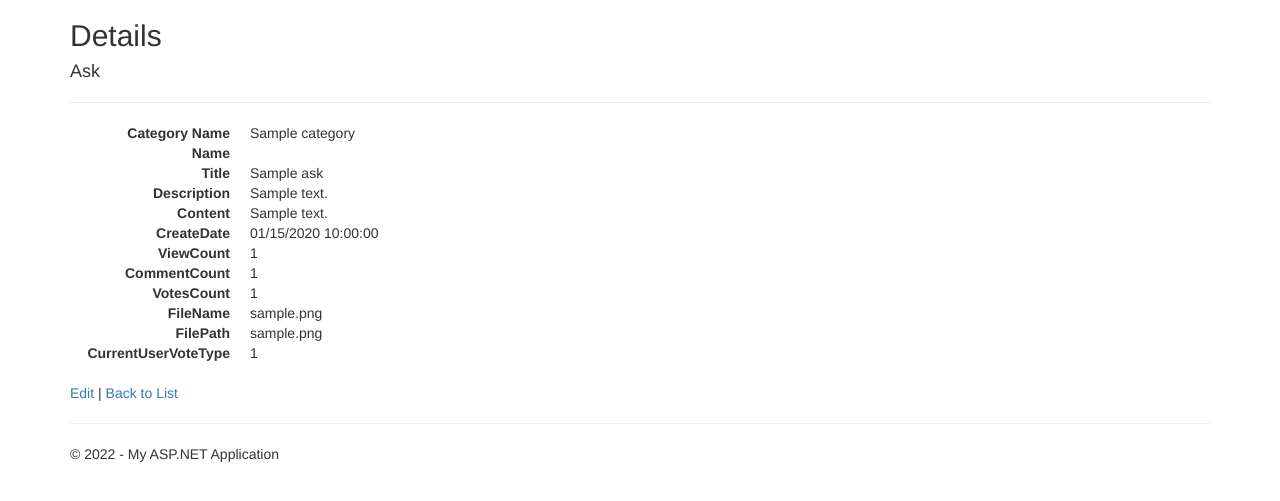
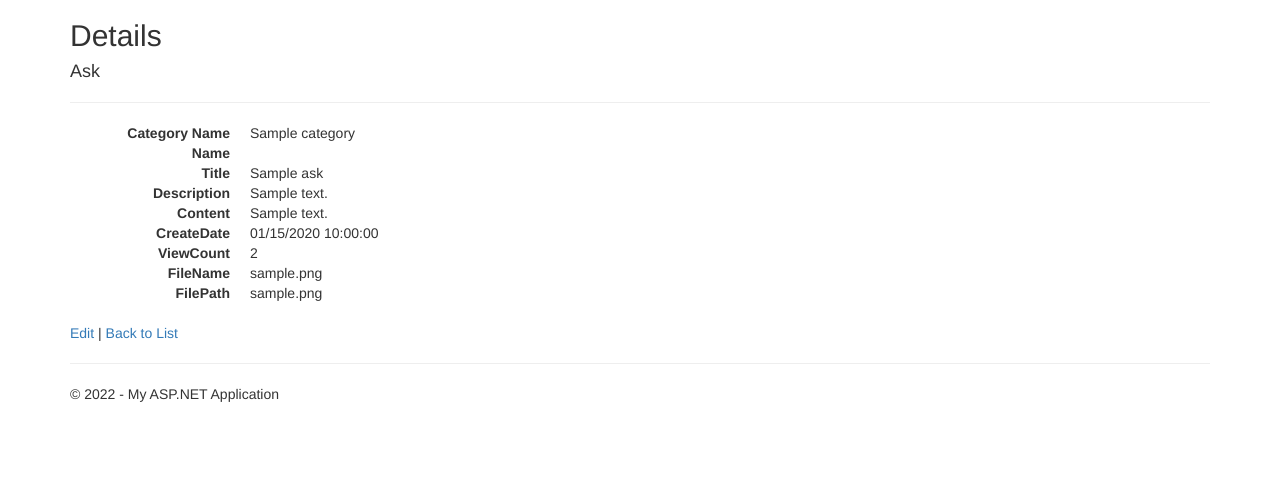
Before and after one commit to nguyentien290401/GIFanpage, an ASP.NET MVC app: page /Asks/Details/1 in a window 1280 px wide. Shown: the part 51-552 px from the top of the page. Run offline with ASP.NET Core 8 and stand-ins for ASP.NET MVC 5, Linux system fonts and the light colour scheme; empty tables hold one stand-in row (values such as "Sample post"); the project's own start-up code is not run, and a stand-in starts its controllers and pages; database files in the repository are not loaded; some libraries are stand-ins or nearby versions.

Commit message:
Create View Count of each question

```diff
--- a/GIFanpage/Controllers/AsksController.cs
+++ b/GIFanpage/Controllers/AsksController.cs
@@ -37,6 +37,8 @@ namespace GIFanpage.Controllers
                 return new HttpStatusCodeResult(HttpStatusCode.BadRequest);
             }
             Ask ask = db.Asks.Find(id);
+            ask.ViewCount++;
+            db.SaveChanges();
             if (ask == null)
             {
                 return HttpNotFound();
--- a/GIFanpage/Views/Asks/Details.cshtml
+++ b/GIFanpage/Views/Asks/Details.cshtml
@@ -67,21 +67,7 @@
             @Html.DisplayFor(model => model.ViewCount)
         </dd>
 
-        <dt>
-            @Html.DisplayNameFor(model => model.CommentCount)
-        </dt>
 
-        <dd>
-            @Html.DisplayFor(model => model.CommentCount)
-        </dd>
-
-        <dt>
-            @Html.DisplayNameFor(model => model.VotesCount)
-        </dt>
-
-        <dd>
-            @Html.DisplayFor(model => model.VotesCount)
-        </dd>
 
         <dt>
             @Html.DisplayNameFor(model => model.FileName)
@@ -99,13 +85,7 @@
             @Html.DisplayFor(model => model.FilePath)
         </dd>
 
-        <dt>
-            @Html.DisplayNameFor(model => model.CurrentUserVoteType)
-        </dt>
 
-        <dd>
-            @Html.DisplayFor(model => model.CurrentUserVoteType)
-        </dd>
 
     </dl>
 </div>
--- a/GIFanpage/Views/Asks/Index.cshtml
+++ b/GIFanpage/Views/Asks/Index.cshtml
@@ -65,7 +65,7 @@
 
         <td>
 
-            @Html.ActionLink("Details", "Details", new { id=item.AskID })
+            @Html.ActionLink("Detail", "Details", new { id=item.AskID })
 
         </td>
     </tr>
--- a/GIFanpage/Views/Shared/_Layout.cshtml
+++ b/GIFanpage/Views/Shared/_Layout.cshtml
@@ -31,8 +31,8 @@
                     @if (Session["CurrentUserName"] != null)
                     {
                         <a href="/home/index" class="w3-bar-item w3-button"><i class="fa fa-user"></i> Home</a>
-                        <a href="/categories/index" class="w3-bar-item w3-button">Genshin Wiki</a>
-                        <a href="/plystyles/index" class="w3-bar-item w3-button"><i class="fa fa-user"></i> Playstyle</a>
+                        <a href="/categories/index/" class="w3-bar-item w3-button">Genshin Wiki</a>
+                        <a href="/plystyles/index/" class="w3-bar-item w3-button"><i class="fa fa-user"></i> Playstyle</a>
                         <a href="/asks/index" class="w3-bar-item w3-button">Questions</a>
                         <a href="/asks/indexquestions/@Session["CurrentUserID"]" class="w3-bar-item w3-button"><i class="fa fa-user"></i> My Questions</a>
                         <a href="/users/logout" class="w3-bar-item w3-button">Logout</a>
```
Also changed, not shown: GIFanpage/Views/Asks/Delete.cshtml (+0 -7 lines), 5 other files.
